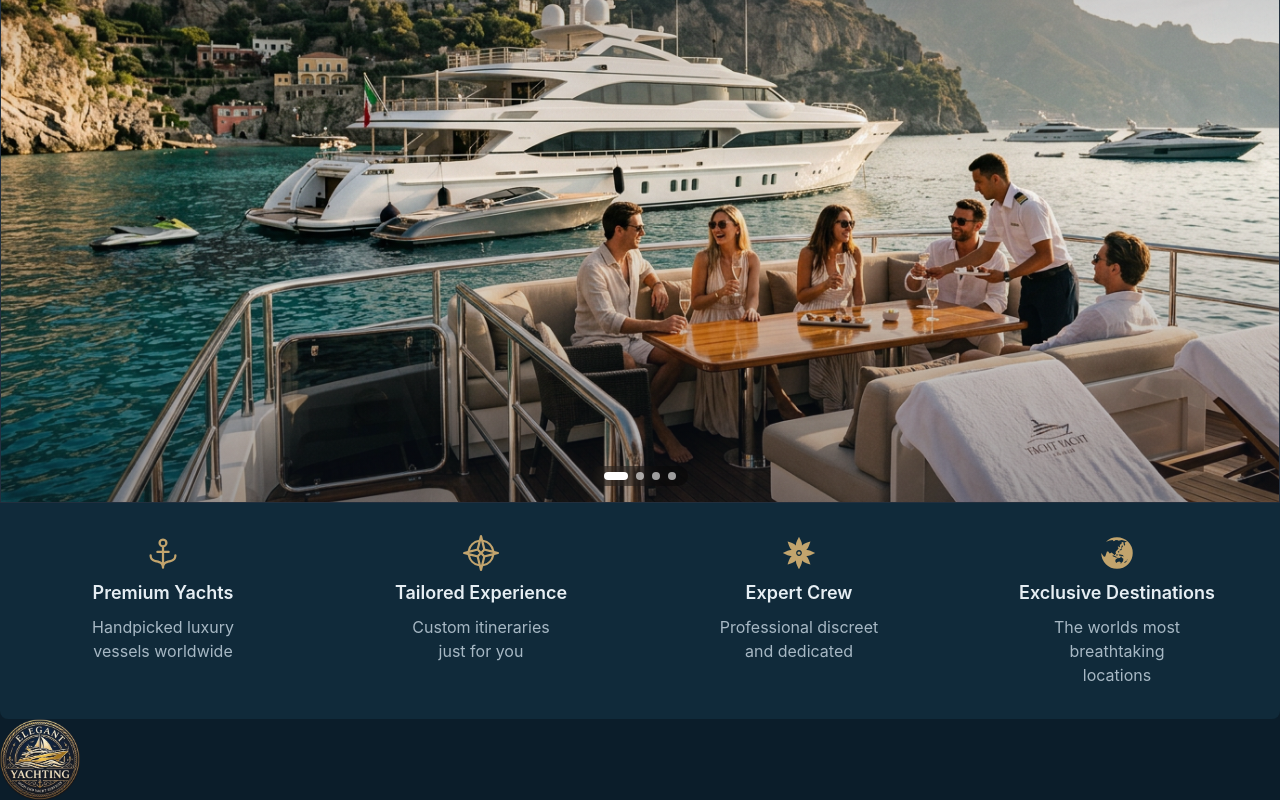
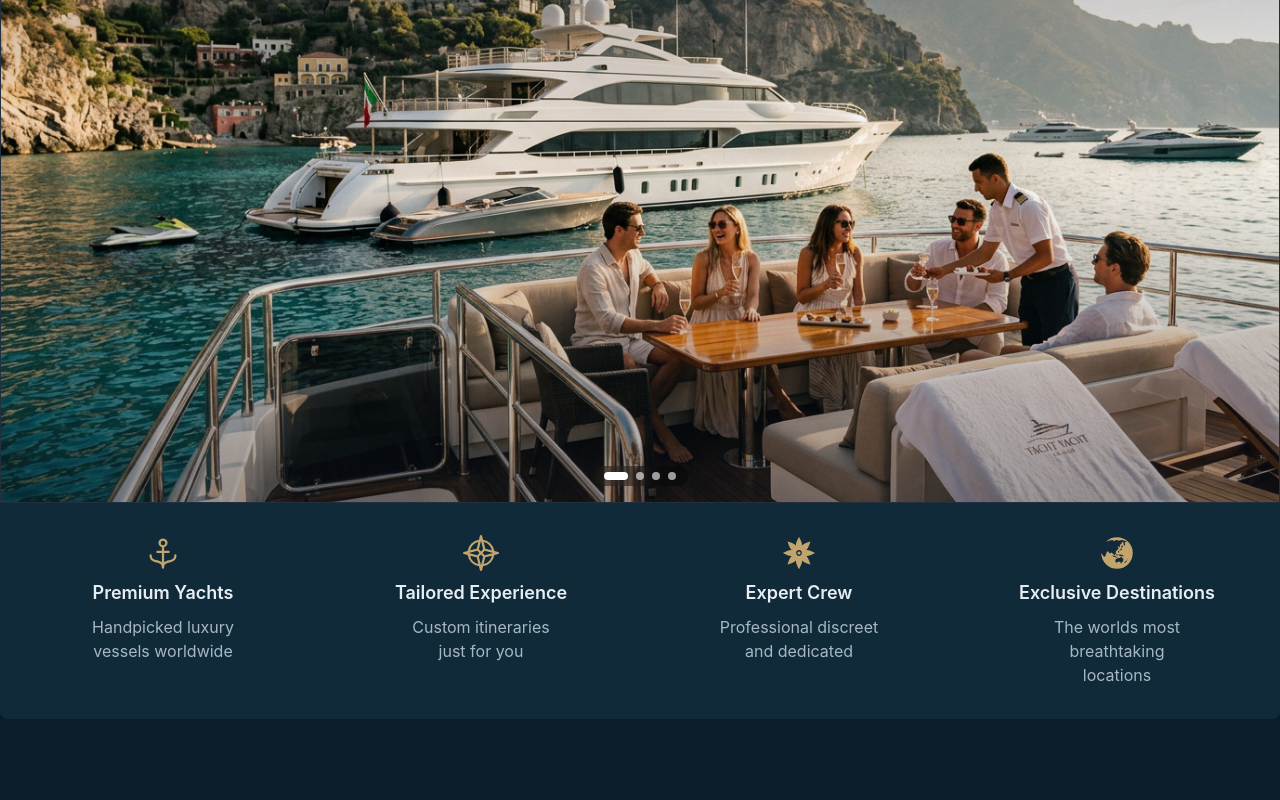
Before and after one commit to Dylan0888/ElegantYatchting, a React (Vite) app in the folder frontend/: page / in a window 1280 px wide. Shown: the part 274-1074 px from the top of the page. After the commit the page ends 993 px from the top, so only its background shows below. Built offline with nearby package versions, Linux system fonts and the light colour scheme.

Commit message:
Removed icon testing from home page

```diff
--- a/frontend/src/App.tsx
+++ b/frontend/src/App.tsx
@@ -2,7 +2,6 @@ import Nav from "./components/Nav"
 import Carousel from "./components/homePageComponents/Carousel"
 import CarouselFooter from "./components/homePageComponents/CarouselFooter"
 import {carouselSet} from "./assets/carousellSet"
-import icon from "./assets/imgs/icon.png"
 
 
 function App() {
@@ -16,7 +15,7 @@ function App() {
       <section>
         <Carousel images={carouselSet}/>
         <CarouselFooter/>
-        <img src={icon} alt="Elegant Yachting Icon" className="w-[80px]" />
+
 
       </section>
 
```
